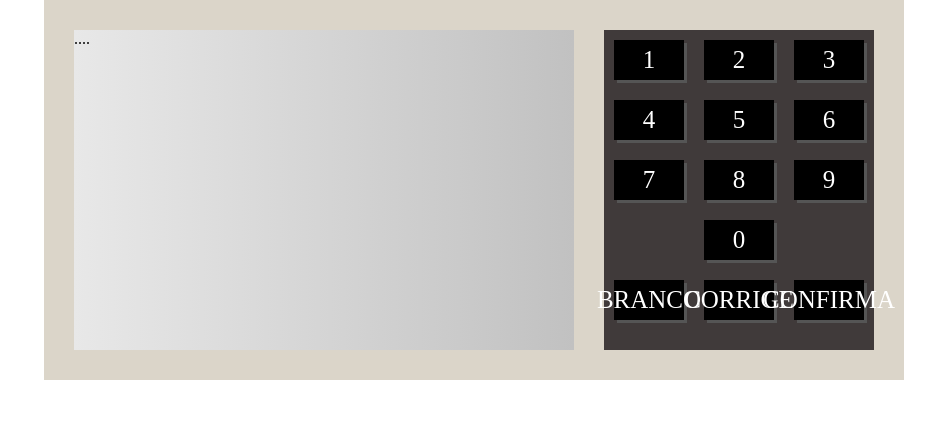
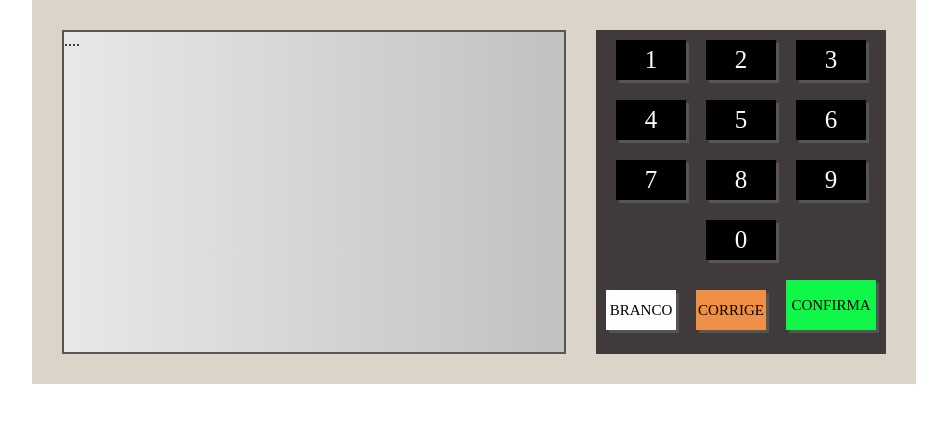
Before and after one commit to michaelsilvarj/URNA-ELETRONICA, a plain HTML site: page urna/index.html in a window 1280 px wide. Shown: the whole page, without its empty margins (166-1113 px from the left). Drawn offline with Linux system fonts and the light colour scheme.

Commit message:
Criação de classes no indexe configuração do botão no CSS

```diff
--- a/urna/index.html
+++ b/urna/index.html
@@ -33,9 +33,9 @@
                 <div class="teclado--botao">0</div>
             </div>
             <div class="teclado--linha">
-                <div class="teclado--botao">BRANCO</div>
-                <div class="teclado--botao">CORRIGE</div>
-                <div class="teclado--botao">CONFIRMA</div>
+                <div class="teclado--botao botao--branco">BRANCO</div>
+                <div class="teclado--botao botao--corrige">CORRIGE</div>
+                <div class="teclado--botao botao--confirma">CONFIRMA</div>
             </div>
        </div>
 
--- a/urna/style.css
+++ b/urna/style.css
@@ -13,6 +13,7 @@ body{
     width: 500px;
     height: 320px;
     background: linear-gradient(to right, #e8e8e8, #c1c1c1);
+    border:  2px solid #555;
 
 
 
@@ -25,6 +26,7 @@ body{
 .teclado--linha{
     display: flex;
     justify-content: center;
+    align-items: flex-end;
 }
 
 .teclado--botao{
@@ -40,3 +42,21 @@ body{
     cursor: pointer;
     box-shadow: 3px 3px 0px #555;
 }
+
+.botao--branco{
+    background-color: #fff;
+    color: #000;
+    font-size: 15px;
+}
+.botao--corrige{
+    background-color: #f09046;
+    color: #000;
+    font-size: 15px;
+}
+.botao--confirma{
+    background-color: rgb(15, 247, 73);
+    color: #000;
+    font-size: 15px;
+    width: 90px;
+    height: 50px;
+}
```
